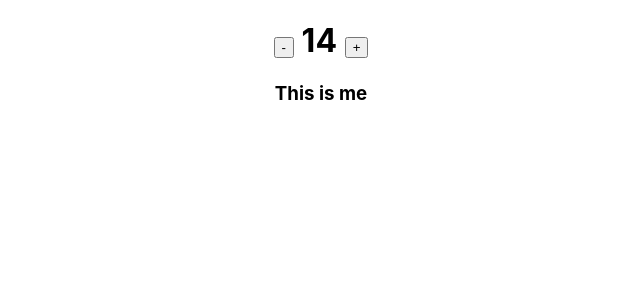
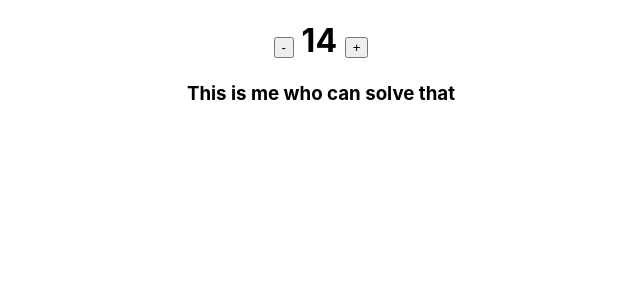
Before and after one commit to coderkamrulanik/react, a React (Create React App) app: page / in a window 1280 px wide. Shown: the top 300 px of the page, without its empty margins (319-959 px from the left). Built offline with nearby package versions, Linux system fonts and the light colour scheme.

Commit message:
sentence added

```diff
--- a/src/component/Counter/Counter.js
+++ b/src/component/Counter/Counter.js
@@ -32,7 +32,7 @@ render(){
 <div>
 
 <h1><button onClick={this.decrease}> - </button> {this.state.count} <button onClick={this.increase}> + </button></h1>
-<h3>This is me</h3>
+<h3>This is me who can solve that</h3>
 </div>
     )
 }
```
